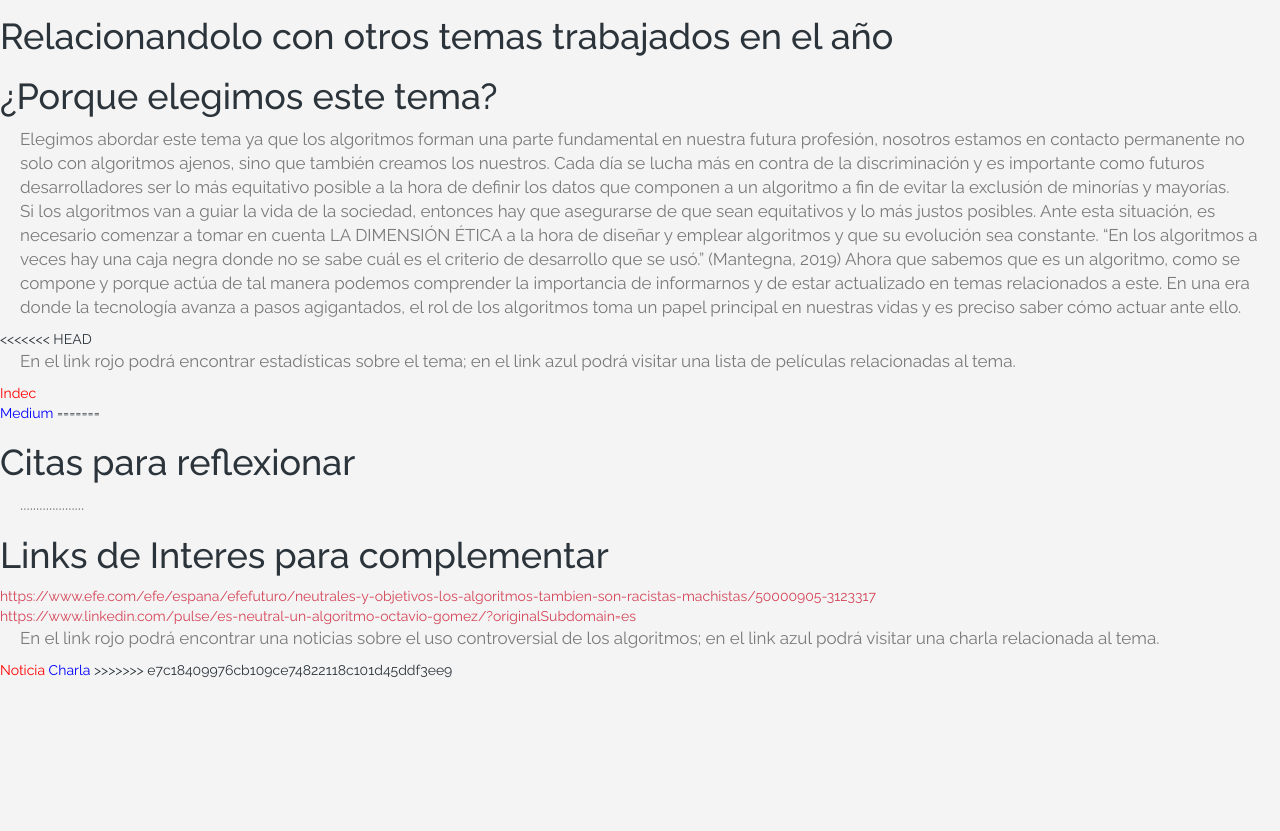
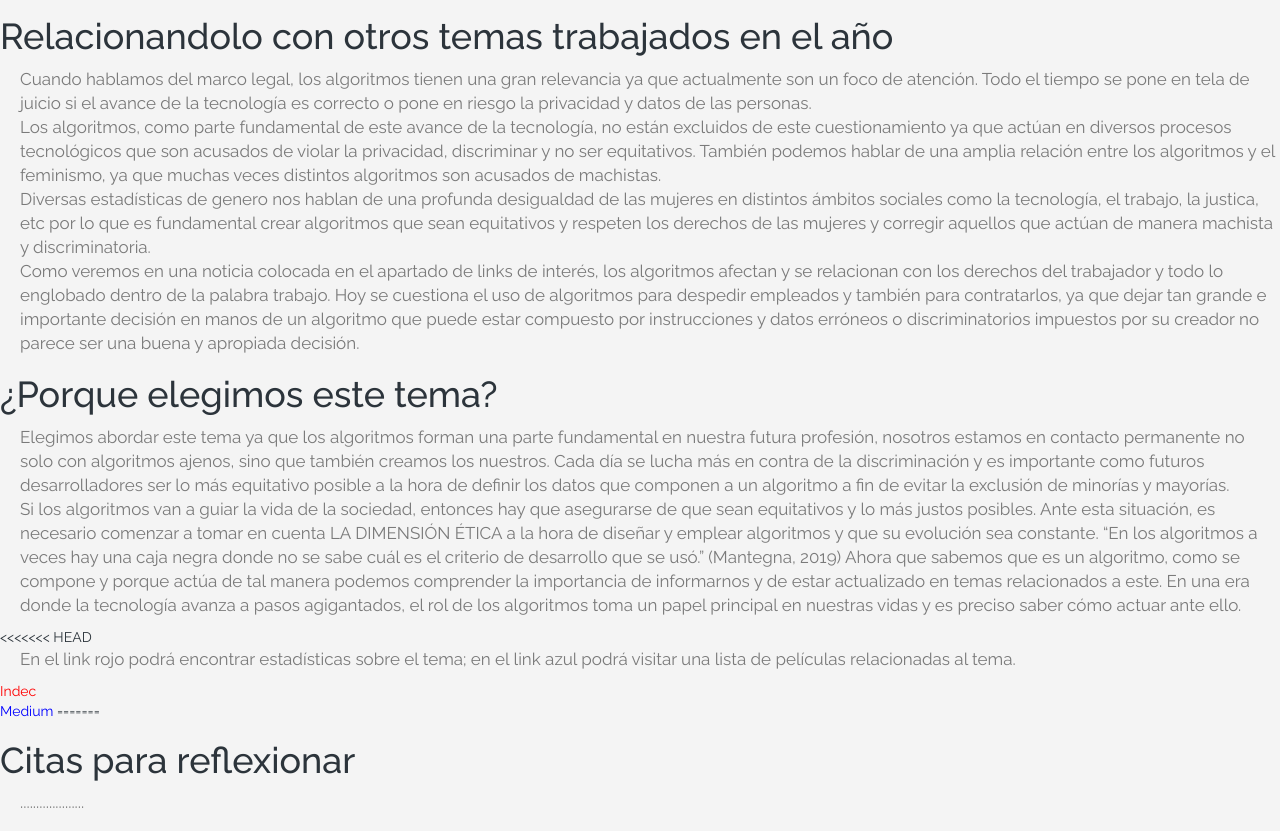
Before and after one commit to Fran150620/Etica-y-Deontologia-Profesional, a plain HTML site: page index.html in a window 1280 px wide. Shown: the part 3493-4324 px from the top of the page. Drawn offline with nearby package versions, Linux system fonts and the light colour scheme.

Commit message:
desarrollo

```diff
--- a/index.html
+++ b/index.html
@@ -125,7 +125,11 @@
             En conclusión, si bien es complejo lograr la equidad en los algoritmos, es posible y se acerca más a la solución que la imposible neutralidad.
               </p>
         <h1>Relacionandolo con otros temas trabajados en el año</h1>
-        <p style="font-size: 17px;margin-left: 20px;"> </p>
+        <p style="font-size: 17px;margin-left: 20px;">Cuando hablamos del marco legal, los algoritmos tienen una gran relevancia ya que actualmente son un foco de atención. Todo el  tiempo se pone en tela de juicio si el avance de la tecnología es correcto o pone en riesgo la privacidad y datos de las personas.<br> Los algoritmos, como parte fundamental de este avance de la tecnología, no están excluidos de este cuestionamiento ya que actúan en diversos procesos tecnológicos que son acusados de violar la privacidad, discriminar y no ser equitativos.
+            También podemos hablar de una amplia relación entre los algoritmos y el feminismo, ya que muchas veces distintos algoritmos son acusados de machistas.<br> Diversas estadísticas de genero nos hablan de una profunda desigualdad de las mujeres en distintos ámbitos sociales como la tecnología, el trabajo, la justica, etc por lo que es fundamental crear algoritmos que sean equitativos y respeten los derechos de las mujeres y corregir aquellos que actúan de manera machista y discriminatoria.<br>
+            Como veremos en una noticia colocada en el apartado de links de interés, los algoritmos afectan y se relacionan con los derechos del trabajador y todo lo englobado dentro de la palabra trabajo.
+            Hoy se cuestiona el uso de algoritmos para despedir empleados y también para contratarlos, ya que dejar tan grande e importante decisión en manos de un algoritmo que puede estar compuesto por instrucciones y datos erróneos o discriminatorios impuestos por su creador no parece ser una buena y apropiada decisión.
+             </p>
         <h1>¿Porque elegimos este tema?</h1>
 		<p style="font-size: 17px;margin-left: 20px;"> Elegimos abordar este tema ya que los algoritmos forman una parte fundamental en nuestra futura profesión, nosotros estamos en contacto permanente no solo con algoritmos ajenos, sino que también creamos los nuestros.
             Cada día se lucha más en contra de la discriminación y es importante como futuros desarrolladores ser lo más equitativo posible a la hora de definir los datos que componen a un algoritmo  a fin de evitar la exclusión de minorías y mayorías. <br>
```
